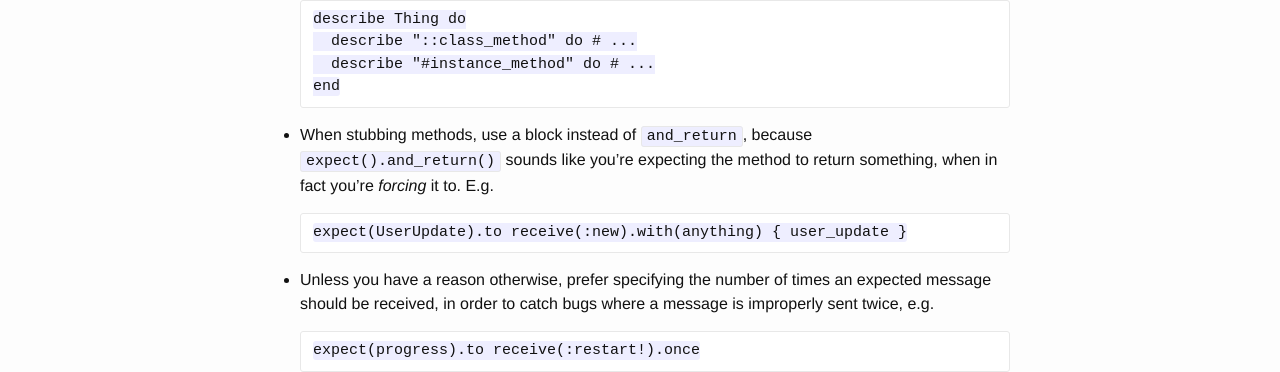
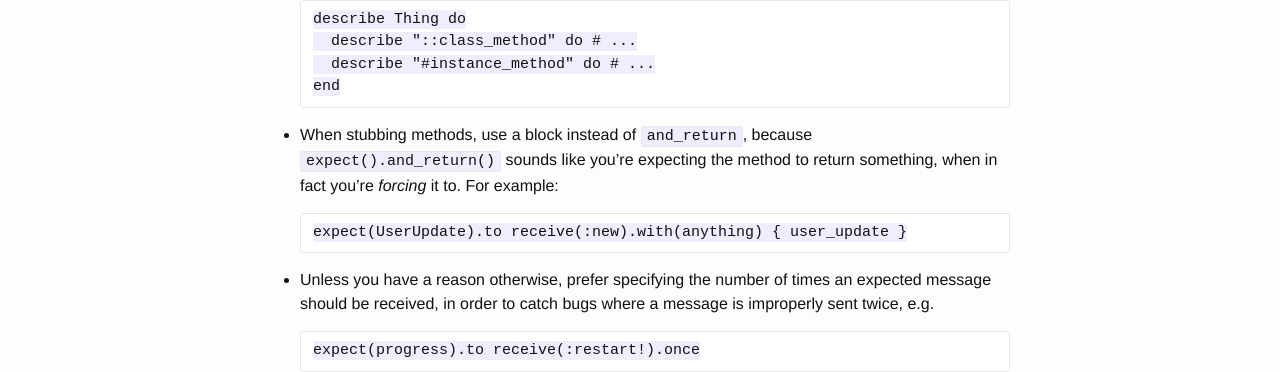
Before and after one commit to isabella232/lessonly.github.io, a Jekyll site: the page built from testing-styleguide.md, in a window 1280 px wide. Shown: the part 382-754 px from the top of the page. Built offline with Jekyll 4.4.1, drawn with Linux system fonts in a browser that asks for light colours.

Commit message:
Abbrevs are totes unclear

```diff
--- a/testing-styleguide.md
+++ b/testing-styleguide.md
@@ -17,7 +17,7 @@ Write tests for your code, please.
         describe "#instance_method" do # ...
       end
 
-- When stubbing methods, use a block instead of `and_return`, because `expect().and_return()` sounds like you're expecting the method to return something, when in fact you're *forcing* it to. E.g.
+- When stubbing methods, use a block instead of `and_return`, because `expect().and_return()` sounds like you're expecting the method to return something, when in fact you're *forcing* it to. For example:
 
       expect(UserUpdate).to receive(:new).with(anything) { user_update }
 
```
